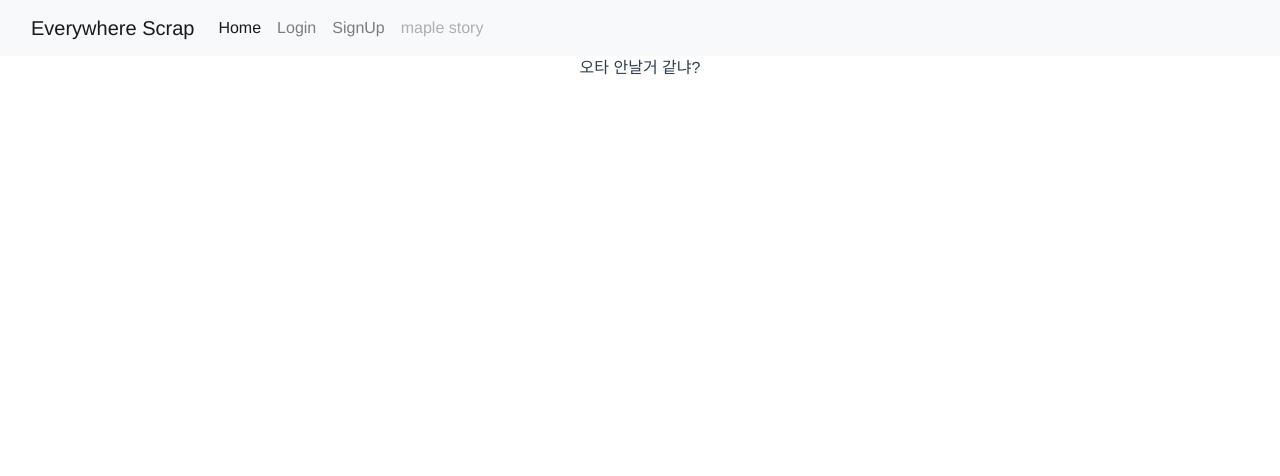
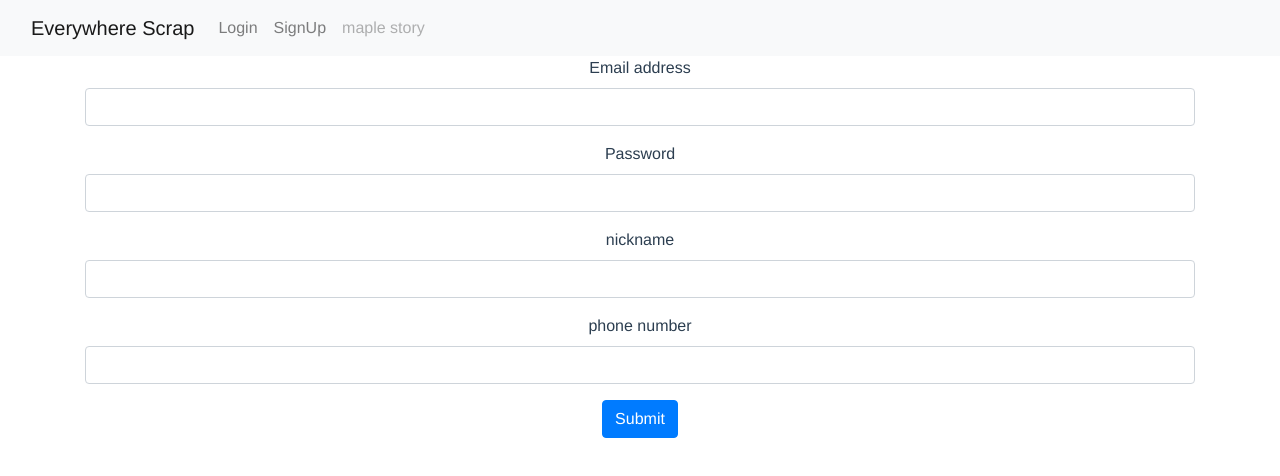
Before and after one commit to Ya-kuku/Everywhere_Scrap, a Vue app in the folder frontend/: page /user/signup in a window 1280 px wide. Shown: the top 476 px of the page. Built offline with nearby package versions, Linux system fonts and the light colour scheme.

Commit message:
0127_signup

```diff
--- a/frontend/package.json
+++ b/frontend/package.json
@@ -8,6 +8,7 @@
     "lint": "vue-cli-service lint"
   },
   "dependencies": {
+    "axios": "^0.21.1",
     "core-js": "^3.6.5",
     "vue": "^2.6.11",
     "vue-cli": "^2.9.6",
--- a/frontend/src/App.vue
+++ b/frontend/src/App.vue
@@ -1,8 +1,6 @@
 <template>
   <div id="app">
-    <Header :isHeader="isHeader">
-
-    </Header>
+    <Header />
     <router-view/>
   </div>
 </template>
--- a/frontend/src/components/Header.vue
+++ b/frontend/src/components/Header.vue
@@ -1,13 +1,13 @@
 <template>
   <nav class="navbar navbar-expand-lg navbar-light bg-light">
   <div class="container-fluid">
-    <a class="navbar-brand" href="#">Everywhere Scrap</a>
+    <a class="navbar-brand" href="/">Everywhere Scrap</a>
     <button class="navbar-toggler" type="button" data-bs-toggle="collapse" data-bs-target="#navbarNavAltMarkup" aria-controls="navbarNavAltMarkup" aria-expanded="false" aria-label="Toggle navigation">
       <span class="navbar-toggler-icon"></span>
     </button>
     <div class="collapse navbar-collapse" id="navbarNavAltMarkup">
       <div class="navbar-nav">
-        <a class="nav-link active" aria-current="page" href="/">Home</a>
+        <!-- <a class="nav-link active" aria-current="page" href="/">Home</a> -->
         <a class="nav-link" href="/user/login">Login</a>
         <a class="nav-link" href="/user/signup">SignUp</a>
         <a class="nav-link disabled" href="#" tabindex="-1" aria-disabled="true">maple story</a>
--- a/frontend/src/views/user/Signup.vue
+++ b/frontend/src/views/user/Signup.vue
@@ -1,12 +1,62 @@
 <template>
-  <div>
-      오타 안날거 같냐?
+  <div class="container">
+      <form>
+        <div class="mb-3">
+            <label for="Email" class="form-label">Email address</label>
+            <input v-model="email" type="email" class="form-control" id="Email">
+        </div>
+        <div class="mb-3">
+            <label for="Password" class="form-label">Password</label>
+            <input v-model="password" type="password" class="form-control" id="Password">
+        </div>
+        <div class="mb-3">
+            <label for="nickname" class="form-label">nickname</label>
+            <input v-model="nickname" type="nickname" class="form-control" id="nickname">
+        </div>
+        <div class="mb-3">
+            <label for="phone" class="form-label">phone number</label>
+            <input v-model="phone" type="phone" class="form-control" id="phone">
+        </div>
+        <button type="submit" class="btn btn-primary" @click="signup">Submit</button>
+        </form>
   </div>
 </template>
 
 <script>
+import axios from 'axios';
+import constants from '../../lib/constants'
+
 export default {
-    name: 'Signup'
+    name: 'Signup',
+    data() {
+        return {
+            email: "",
+            password: "",
+            passwordconfirm: "",
+            nickname: "",
+            phone: "",
+        }
+    },
+
+    methods: {
+        signup() {
+            let signupData = {
+                email: this.email,
+                password: this.password,
+                passwordconfirm: this.passwordconfirm,
+                nickname: this.nickname,
+                phone: this.phone
+            }
+            axios.post(`${constants.SERVER_URL}/account/signup/`,signupData)
+            .then((res)=> {
+                console.log(res)
+                console.log(signupData)
+            })
+            .catch((err) => {
+                console.log(err.data)
+            })
+        }
+    },
 }
 </script>
 
```
Also changed, not shown: 1 other file (tests, documents, lock files or other folders).
